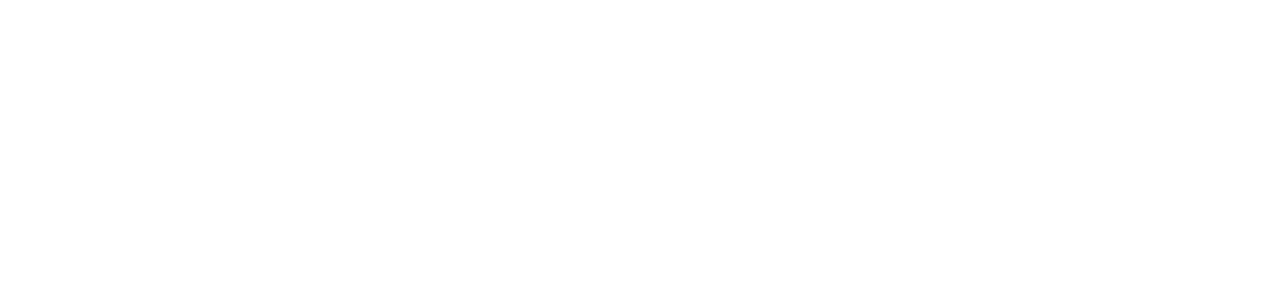
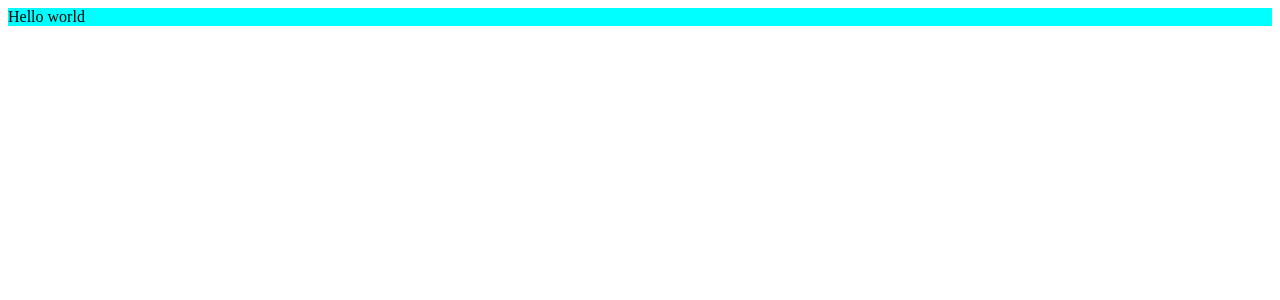
Before and after one commit to Khagendra01/CU-Connect, a React (Create React App) app in the folder front-end/: page /jobPage in a window 1280 px wide. Before the commit this address had no page. Shown: the top 300 px of the page. Built offline with nearby package versions, Linux system fonts and the light colour scheme.

Commit message:
Added jobs and colors in jobs page

```diff
--- a/front-end/src/routes/Home.tsx
+++ b/front-end/src/routes/Home.tsx
@@ -6,6 +6,7 @@
 import Feedback from '../views/ContactUs';
 import Profile from '../views/profile';
 import RegisterPrompt from '../components/Register';
+import JobsPage from '../views/JobsPage';
 
 const RouteConfig= () => {
     return (
@@ -17,6 +18,7 @@
           <Route path="/profile" element={<Profile />} />
           <Route path="/register" element={<RegisterPrompt />} />
           <Route path="/login" element={<SignInPrompt />} />
+          <Route path="/jobPage" element={<JobsPage />} />
         </Routes>
       </BrowserRouter>
     );
--- /dev/null
+++ b/front-end/src/styles/JobsPage.css
@@ -0,0 +1,4 @@
+.job-title{
+    background-color: aqua;
+    color: black;
+}
--- a/front-end/src/views/JobsPage.tsx
+++ b/front-end/src/views/JobsPage.tsx
@@ -1,9 +1,11 @@
 import React from 'react';
+
+import "../styles/JobsPage.css";
 
 function JobsPage() {
     return (
-        <div>
-
+        <div className='job-title'>
+            Hello world
         </div>
     );
 }
```
